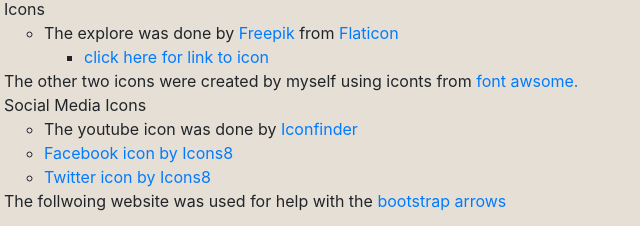
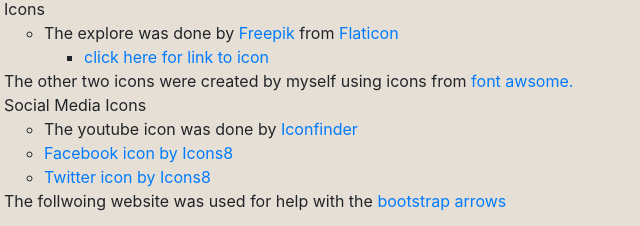
Before and after one commit to r0s3lyn/r0s3lyn.github.io, a plain HTML site: page index.html in a window 1280 px wide. Shown: the part 1841-2067 px from the top of the page, 36-676 px from the left. Drawn offline with nearby package versions, Linux system fonts and the light colour scheme.

Commit message:
Update index.html
fixed spelling

```diff
--- a/index.html
+++ b/index.html
@@ -326,7 +326,7 @@
                 </li>
             </ul>
          </li>
-            <li> The other two icons were created by myself using iconts from <a
+            <li> The other two icons were created by myself using icons from <a
                     href="https://fontawesome.com/icons?d=gallery&p=2"> font awsome.</a> </li>
          <li>Social Media Icons
             <ul>
```
